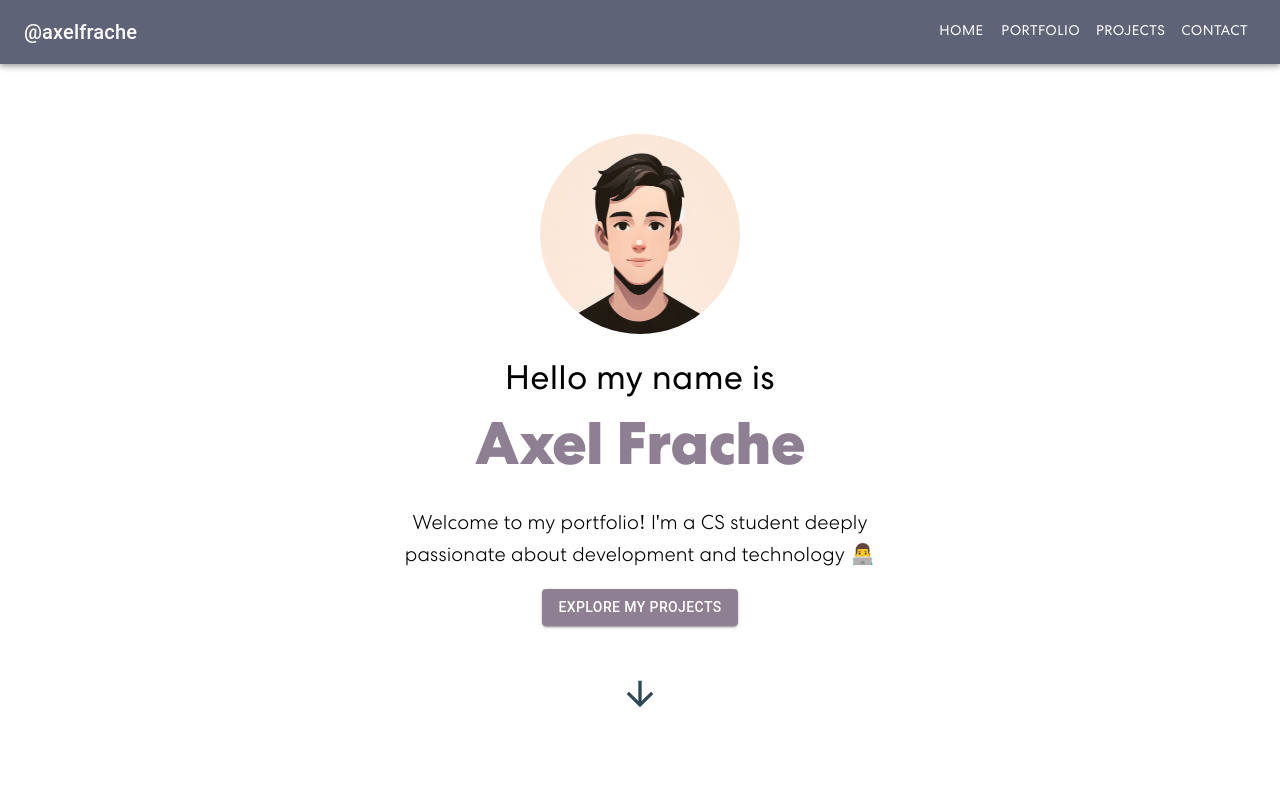
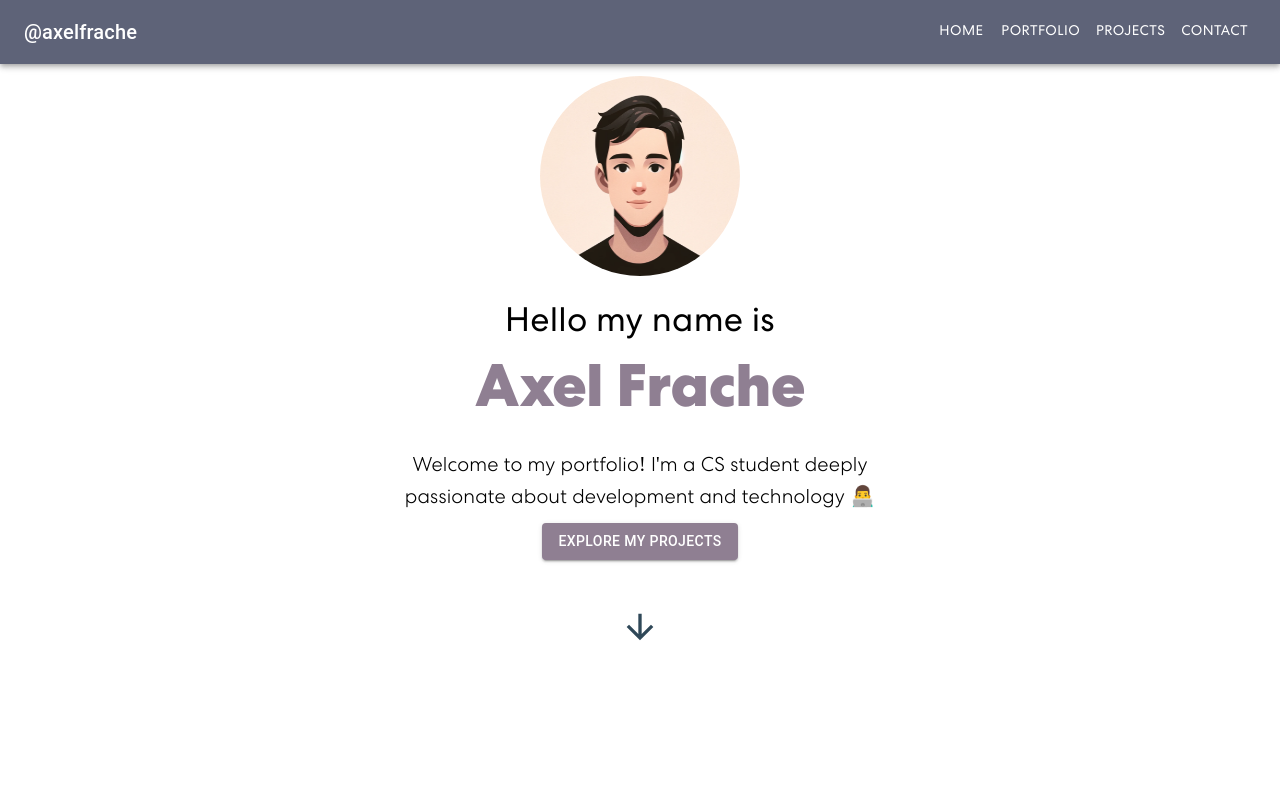
Before and after one commit to axelfrache/axelfrache.github.io, a React (Create React App) app: page / in a window 1280 px wide. Shown: the top 790 px of the page. Built offline with nearby package versions, Linux system fonts and the light colour scheme.

Commit message:
Add space between icon and navbar

```diff
--- a/src/pages/Home.jsx
+++ b/src/pages/Home.jsx
@@ -80,8 +80,8 @@ const Home = () => {
     return (
         <div>
             <Header />
-            <Container maxWidth="sm">
-                <Box display="flex" flexDirection="column" alignItems="center" justifyContent="center" minHeight="90vh">
+            <Container maxWidth="sm" sx={{ mt: 1.5 }}>
+                <Box display="flex" flexDirection="column" alignItems="center" justifyContent="center" minHeight="55vh">
                     <Fade triggerOnce duration={700}>
                         <AvatarImage src={avatarImage} alt="Avatar" />
                     </Fade>
@@ -96,7 +96,7 @@ const Home = () => {
                             <Typography variant="h6" sx={{fontFamily: 'CentraLight'}}>
                                 Welcome to my portfolio! I'm a CS student deeply passionate about development and technology 👨‍💻
                             </Typography>
-                            <Button variant="contained" sx={{ mt: 2, backgroundColor: '#8F7F92', '&:hover': { backgroundColor: '#72677E' } }}>
+                            <Button variant="contained" sx={{ mt: 1, backgroundColor: '#8F7F92', '&:hover': { backgroundColor: '#72677E' } }}>
                                 <Link to="recent-projects" smooth={true} duration={500} spy={true} exact="true" offset={-70}>
                                     Explore my Projects
                                 </Link>
```
